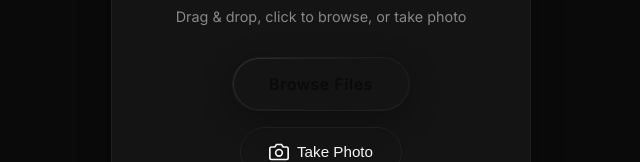
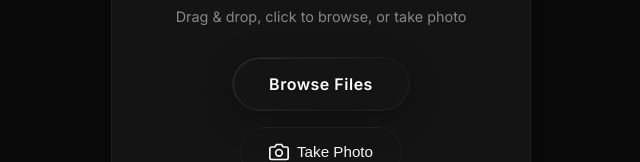
Before and after one commit to s4ntoz31/id-scanner, a React (Vite) app: page / in a window 1280 px wide. Shown: the part 482-644 px from the top of the page, without its empty margins (319-959 px from the left). Built offline with nearby package versions, Linux system fonts and the light colour scheme.

Commit message:
Fix browse button text visibility - white text on gradient

```diff
--- a/src/app/components/UploadScreen.module.css
+++ b/src/app/components/UploadScreen.module.css
@@ -103,13 +103,14 @@
   border-radius: var(--radius-full);
   font-size: 1rem;
   font-weight: 600;
-  color: hsl(var(--bg));
+  color: #fff;
   cursor: pointer;
   transition: all 0.3s cubic-bezier(0.16, 1, 0.3, 1);
   position: relative;
   z-index: 1;
   min-height: 52px;
   letter-spacing: 0.5px;
+  text-shadow: 0 1px 2px rgba(0, 0, 0, 0.2);
 }
 
 .browseBtn:hover {
```
